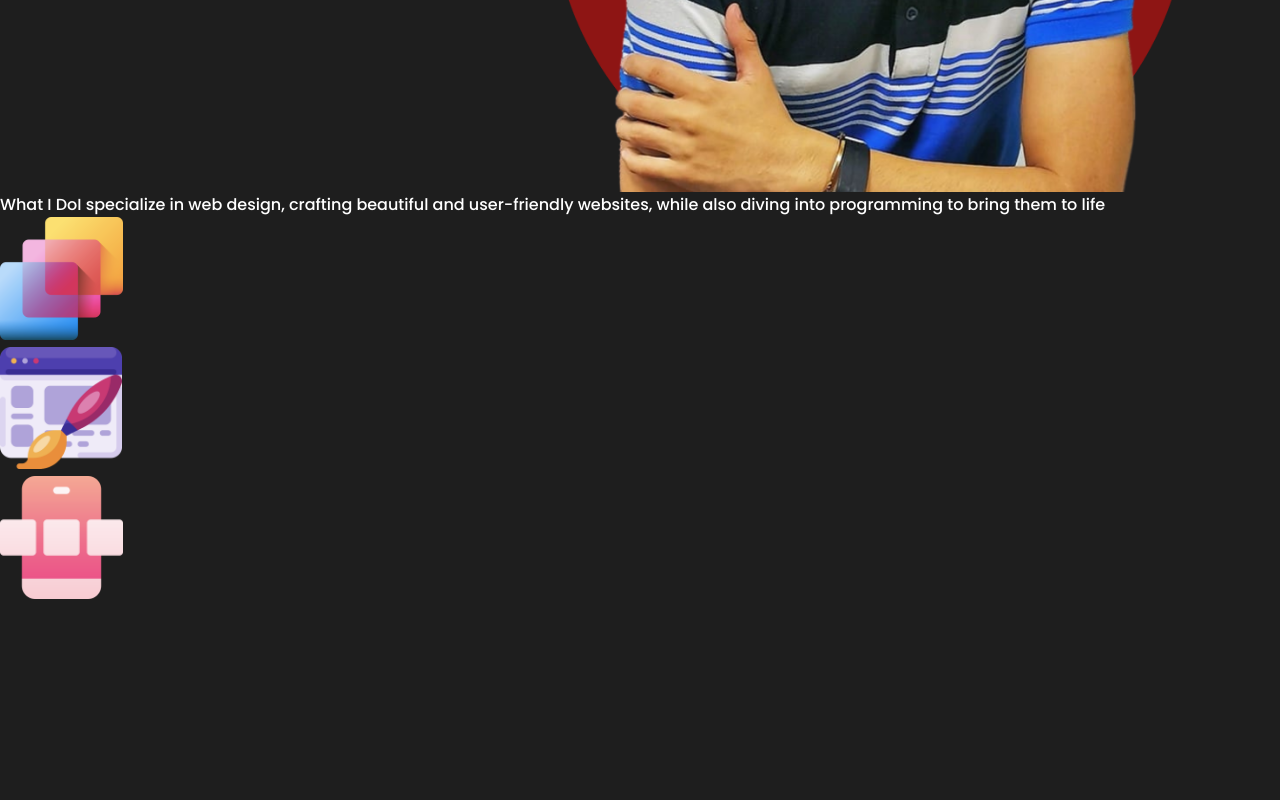
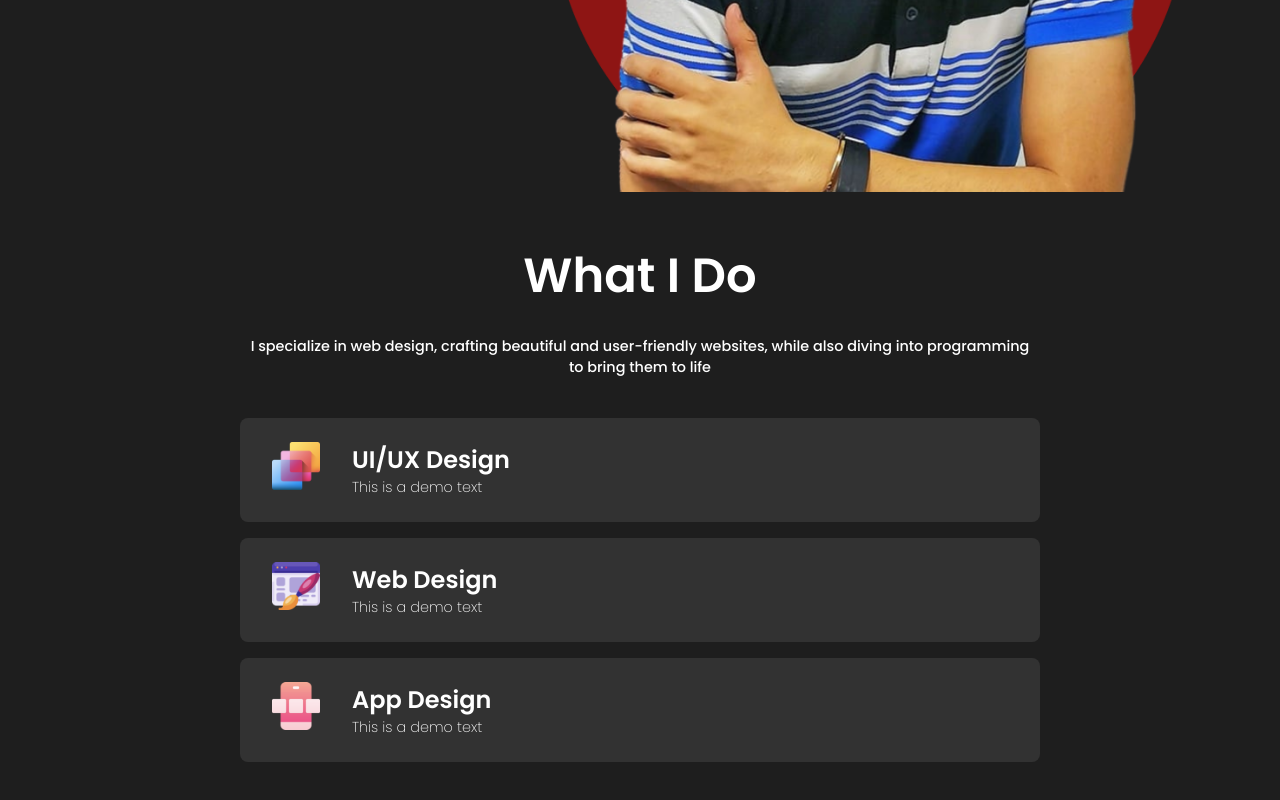
Before and after one commit to Jimzon/React-Portfolio, a React (Create React App) app: page / in a window 1280 px wide. Shown: the part 624-1424 px from the top of the page. Before the commit the page ends 1230 px from the top, so only its background shows below. Built offline with nearby package versions, Linux system fonts and the light colour scheme.

Commit message:
skills css

```diff
--- a/public/index.html
+++ b/public/index.html
@@ -4,7 +4,7 @@
     <meta charset="utf-8" />
     <link rel="icon" href="./logo.png" />
     <meta name="viewport" content="width=device-width, initial-scale=1" />
-    <meta name="description" content="Grand Dexter Portfolio"/>
+    <meta name="description" content="Jimzon Portfolio">
     <title>Grand Dexter Portfolio</title>
     <link rel="stylesheet" href="style.css">
     <link rel="preconnect" href="https://fonts.googleapis.com">
--- a/src/components/NavBar/navbar.css
+++ b/src/components/NavBar/navbar.css
@@ -1,4 +1,5 @@
 .navbar {
+  background: rgb(30, 30, 30);
   height: 5rem;
   width: 100vw;
   max-width: 75rem;
--- a/src/components/Skills/skills.css
+++ b/src/components/Skills/skills.css
@@ -0,0 +1,46 @@
+#skills {
+  overflow: hidden;
+  width: 100vw;
+  max-width: 65rem;
+  display: flex;
+  flex-direction: column;
+  align-items: center;
+  justify-content: center;
+  text-align: center;
+  margin: 0 auto;
+}
+.skillTitle {
+  font-size: 3rem;
+  font-weight: 600;
+  padding-top: 3rem;
+  margin-bottom: 1.5rem;
+}
+.skillDesc {
+  font-weight: 400;
+  font-size: 0.9rem;
+  max-width: 51rem;
+  padding: 0 1rem;
+}
+.skillBars {
+  margin: 1.5rem;
+  width: 100vw;
+  max-width: 80%;
+  text-align: left;
+}
+.skillBar {
+  display: flex;
+  margin: 1rem;
+  padding: 1.5rem 2rem;
+  border-radius: 0.5rem;
+  background: rgb(50, 50, 50);
+}
+.skillBarImg {
+  object-fit: cover;
+  height: 3rem;
+  width: 3rem;
+  margin-right: 2rem;
+}
+.skillBarText > p {
+  font-size: 0.9rem;
+  font-weight: 200;
+}
--- a/src/components/Skills/skills.js
+++ b/src/components/Skills/skills.js
@@ -14,24 +14,24 @@ const Skills = () => {
       </span>
       <div className="skillBars">
         <div className="skillBar">
-          <img className="skillBarImg" src={UIDesign} alt="" />
+          <img className="skillBarImg" src={UIDesign} alt="UI Design" />
           <div className="skillBarText">
-            <h2></h2>
-            <p></p>
+            <h2>UI/UX Design</h2>
+            <p>This is a demo text</p>
           </div>
         </div>
         <div className="skillBar">
-          <img className="skillBarImg" src={WebDesign} alt="" />
+          <img className="skillBarImg" src={WebDesign} alt="Web Design" />
           <div className="skillBarText">
-            <h2></h2>
-            <p></p>
+            <h2>Web Design</h2>
+            <p>This is a demo text</p>
           </div>
         </div>
         <div className="skillBar">
-          <img className="skillBarImg" src={AppDesign} alt="" />
+          <img className="skillBarImg" src={AppDesign} alt="App Design" />
           <div className="skillBarText">
-            <h2></h2>
-            <p></p>
+            <h2>App Design</h2>
+            <p>This is a demo text</p>
           </div>
         </div>
       </div>
```
